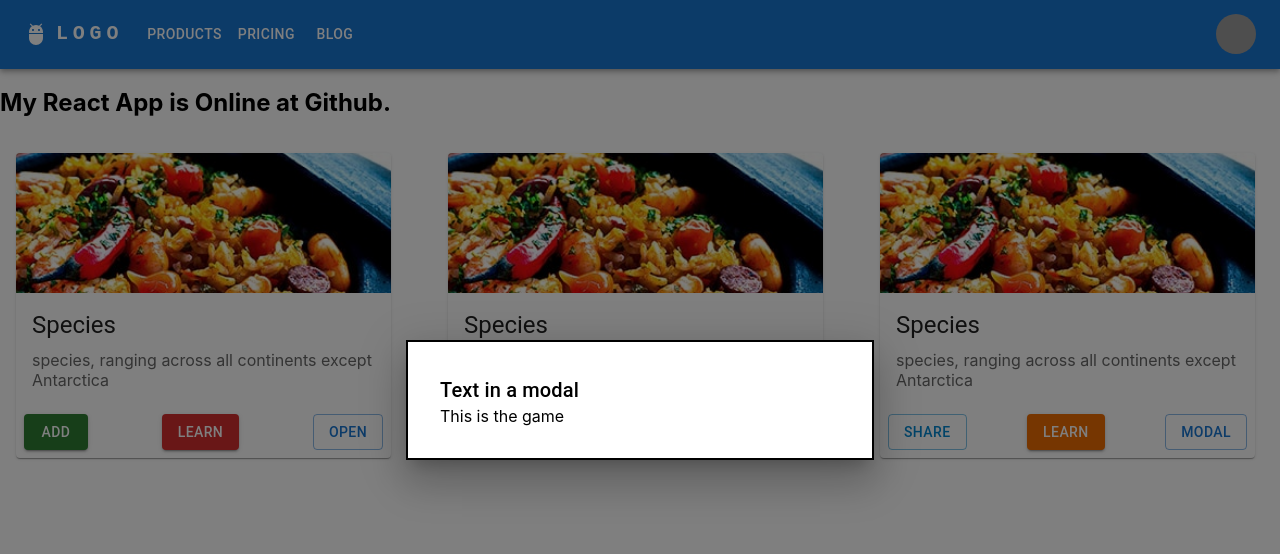
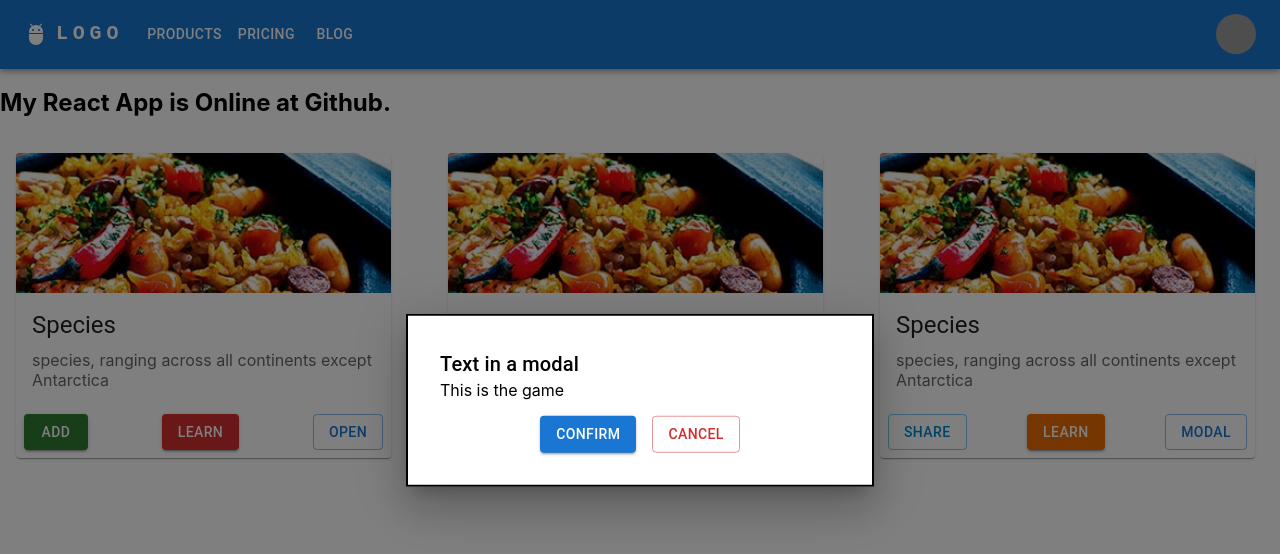
Before and after one commit to codesproject/kontect, a React (Create React App) app: page / in a window 1280 px wide. Both pictures are taken after a click on the button "OPEN". Shown: the top 554 px of the page. Built offline with nearby package versions, Linux system fonts and the light colour scheme; grey boxes are pictures that could not be loaded.

Commit message:
new pop-up

```diff
--- a/package.json
+++ b/package.json
@@ -15,6 +15,7 @@
     "npm": "^8.9.0",
     "react": "^18.1.0",
     "react-dom": "^18.1.0",
+    "react-router-dom": "^6.3.0",
     "react-scripts": "5.0.1",
     "web-vitals": "^2.1.4"
   },
--- a/src/App.js
+++ b/src/App.js
@@ -26,7 +26,7 @@ function App(props) {
         <Grid
           container
           spacing={2}
-          sx={{ margin: "auto", justifyContent: "center" }}
+          sx={{ margin: "auto", justifyContent: "center", display: {sm: 'flex', md: 'flex'} }}
         >
           <Grid item xs={4}>
             <Cont
--- a/src/cont.js
+++ b/src/cont.js
@@ -11,9 +11,10 @@ import Modalpop from "./modal";
 
 function Cont(props) {
   const [clicks, setClicks] = useState("Species");
+  const [Numb, Setnumb] = useState("  A new receipe")
 
   function handleClick() {
-    setClicks(+"Clicks added value");
+    setClicks ( Numb );
   }
 
   return (
--- a/src/modal.js
+++ b/src/modal.js
@@ -19,8 +19,11 @@ const style = {
 
 function Modalpop(props) {
   const [open, setOpen] = useState(false);
-  const handleOpen = () => setOpen(true);
-  const handleClose = () => setOpen(false);
+
+  function handleOpen() { setOpen(true) }
+
+  function handleClose() { setOpen(false) }
+
   return (
     <div>
       <Button variant="outlined" onClick={handleOpen}>
--- a/src/modalContent.js
+++ b/src/modalContent.js
@@ -1,13 +1,18 @@
 
 import Typography from '@mui/material/Typography';
 import Box from '@mui/material/Box';
-
+import Button from "@mui/material/Button";
 
 function ModalContent(props) {
 return (
     <div>
         <Box sx={{}} variant="body2"  MdCnText={props.MyMDContent} />
         This is the game
+        <Typography sx={{marginTop: 2, display: 'flex', justifyContent: 'center', gap: '1rem'}}>
+        <Button variant='contained'>CONFIRM</Button>
+        <Button variant='outlined' color='error'>CANCEL</Button>
+        </Typography>
+
     </div>
     )
 }
```
Also changed, not shown: 1 other file (tests, documents, lock files or other folders).
